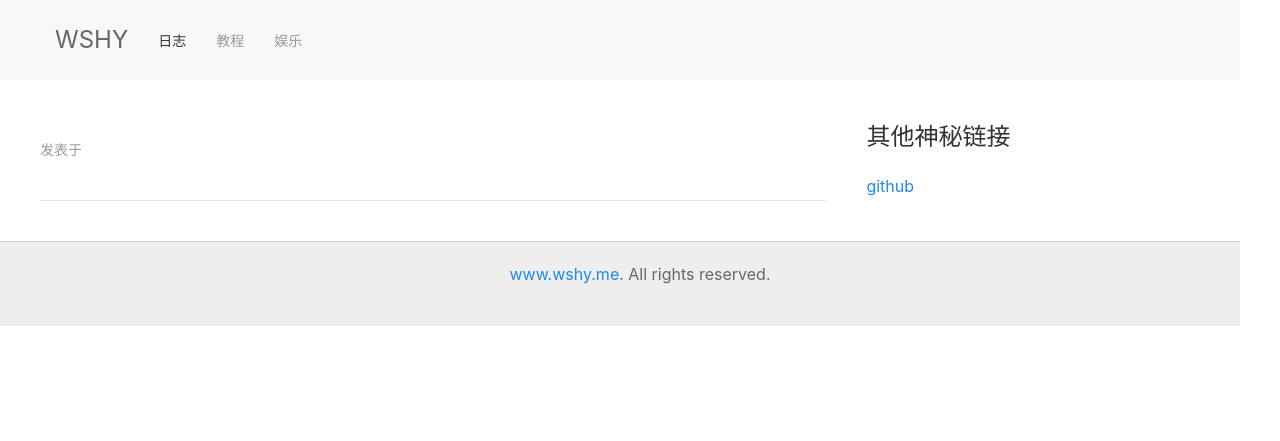
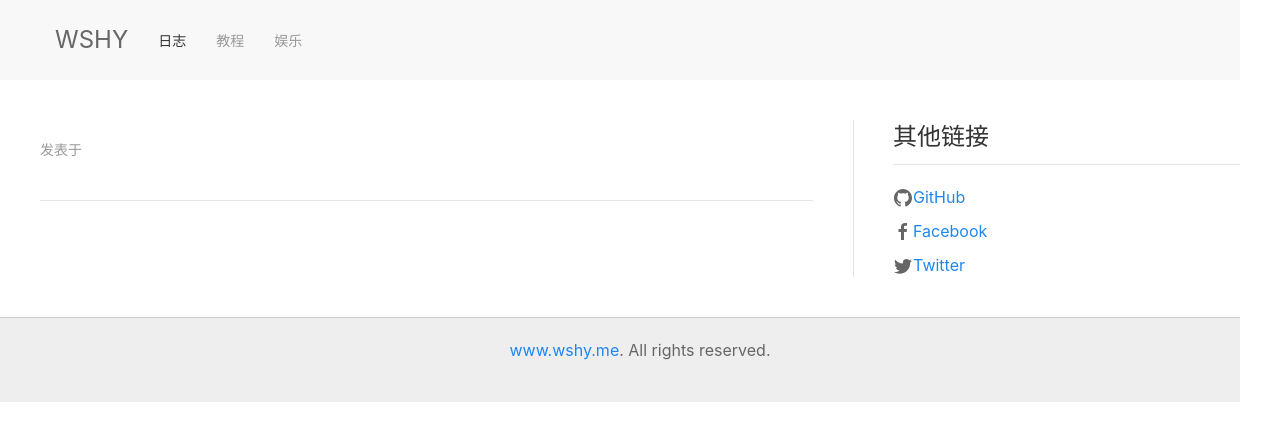
Before and after one commit to pale-wang/jesse, a Python web app: template www/templates/blog.html in a window 1280 px wide. Shown: the top 441 px of the page. Run offline with Jinja, Linux system fonts and the light colour scheme; the template is opened without the code that fills it, so the values that code supplies are empty.

Commit message:
renew __base__.html

```diff
--- a/www/static/css/1.html
+++ /dev/null
@@ -1,4 +0,0 @@
-<html>
-<head></head>
-<body>11111</body>
-</html>
--- a/www/templates/__base__.html
+++ b/www/templates/__base__.html
@@ -5,35 +5,26 @@
     <!-- 直接在浏览器中测试的时候需要，修改为 ../staticcss/uikit -->
     <!-- 如果用aiohttp 测试，且添加了add_route()用以修改../static的指向，需要保持原状 -->
     <title>{% block title %} ? {% endblock %} - WSHY's Blog</title>
-    <link rel="stylesheet" href="../static/css/uikit.min.css" />
-    <!-- <link rel="stylesheet" href="/staticcss/uikit.gradient.min.css" /> -->
-    <!-- <link rel="stylesheet" href="/staticcss/awesome.css" />            -->
-    <script src="/static/js/jquery.min.js"></script>
-    <!--  <script src="/static/js/md5.js"></script>  -->
-    <script src="/static/js/uikit.min.js"></script>
+
+    <link rel="stylesheet" href="../static/css/uikit.css"/>
+    <script src="../static/js/jquery.min.js"></script>
+    <script src="../static/js/uikit.min.js"></script>
+    <script src="../static/js/uikit-icons.min.js"></script>
     <script src="/static/js/vue.min.js"></script>
-    <script src="/static/js/uikit-icons.min.js"></script>
-    <!-- <script src="/static/js/awesome.js"></script>  -->
     {% block beforehead %}<!-- before head -->{% endblock %}
 </head>
 <body>
-<!--
-    <nav class="uk-navbar uk-navbar-attached uk-margin-bottom">
-        <div class="uk-container uk-container-center">
-            <a href="/" class="uk-navbar-brand">WSHY</a>
-            <ul class="uk-navbar-nav">
-                <li data-url="blogs"><a href="/"><i class="uk-icon-home"></i> 日志</a></li>
-                <li><a target="_blank" href="#"><i class="uk-icon-book"></i> 教程</a></li>
-                <li><a target="_blank" href="#"><i class="uk-icon-code"></i> 源码</a></li>
-            </ul>
-        </div>
-    </nav>
--->
 <div class="uk-container">
-    <div class="uk-child-width-expand\@m uk-grid" uk-grid>
-        <nav class="uk-navbar-container" uk-navbar>
-            <a href="/" class="uk-navbar-item uk-logo">WSHY</a>
+    <!-- 这里是一个子元素为expanded的uk-grid -->
+    <div class="uk-grid-divider" uk-grid>
+
+        <!-- 这里是导航栏元素的定义及外层容器 -->
+        <nav class="uk-navbar-container uk-width-1-1" uk-navbar>
+            <!-- Logo -->
+            <a class="uk-navbar-item uk-logo" href="#">WSHY</a>
+            <!-- 控制导航栏偏移 -->
             <div class="uk-navbar-left">
+                <!-- 真正的导航栏项目 -->
                 <ul class="uk-navbar-nav">
                     <li class="uk-active"><a href="">日志</a></li>
                     <li><a href="/tutorials">教程</a></li>
@@ -42,22 +33,25 @@
             </div>
         </nav>
 
-        <div class="uk-width-2-3@m">
+        <!-- 这里显示主要内容 -->
+        <div class="uk-width-2-3">
             <!-- content -->
             {% block content %}
             {% endblock %}
             <!-- // content -->
         </div>
-        <div class="uk-width-1-3@m">
-            <div class="uk-panel uk-panel-header">
-                <h3 class="uk-panel-title">其他神秘链接</h3>
+
+        <!-- 这里是友情链接 -->
+        <div class="uk-width-1-3">
+                <h3 class="uk-heading-divider">其他链接</h3>
                 <ul class="uk-list uk-list-line">
-                    <li><i class="uk-icon-thumbs-o-up"></i><a target="_blank"
-                                                              href="https://github.com/jackieWong">github</a></li>
+                    <li><span uk-icon="icon: github"></span><a href="https://github.com/pale-wang">GitHub</a></li>
+                    <li><span uk-icon="icon: facebook"></span><a href="https://www.facebook.com/sheng.wang.5268750">Facebook</a></li>
+                    <li><span uk-icon="icon: twitter"></span><a href="https://twitter.com/wangsheng6985">Twitter</a></li>
                 </ul>
         </div>
-        </div>
-        <div style="background-color:#eee; border-top:1px solid #ccc;">
+
+        <div class="uk-width-1-1" style="background-color:#eee; border-top:1px solid #ccc;">
             <div class="uk-container uk-container-center uk-text-center">
                 <div class="uk-panel uk-margin-top uk-margin-bottom">
                     <p><a href="http://www.wshy.me/" target="_blank">www.wshy.me</a>. All rights reserved.</p>
@@ -67,9 +61,6 @@
             </div>
         </div>
     </div>
-
 </div>
-
-
 </body>
 </html>
```
Lines whose indentation alone changed are shown as unchanged.
